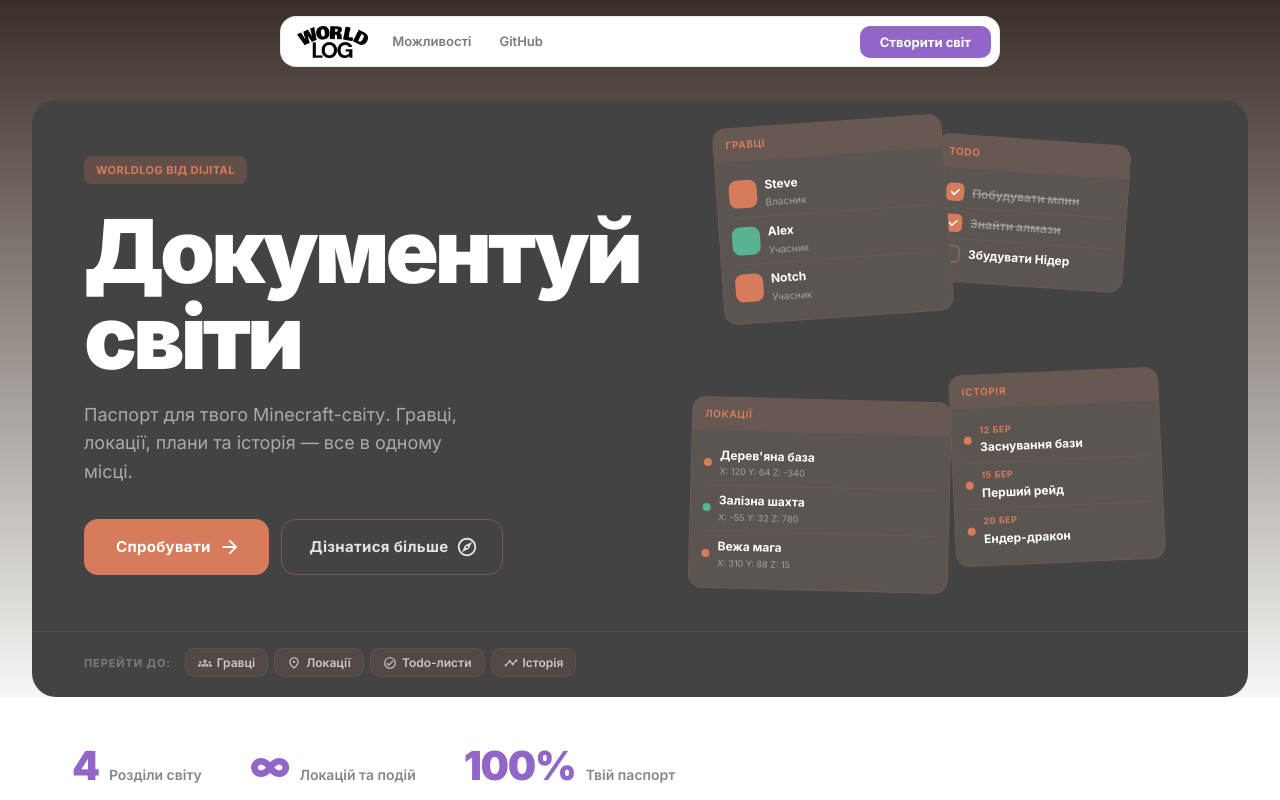
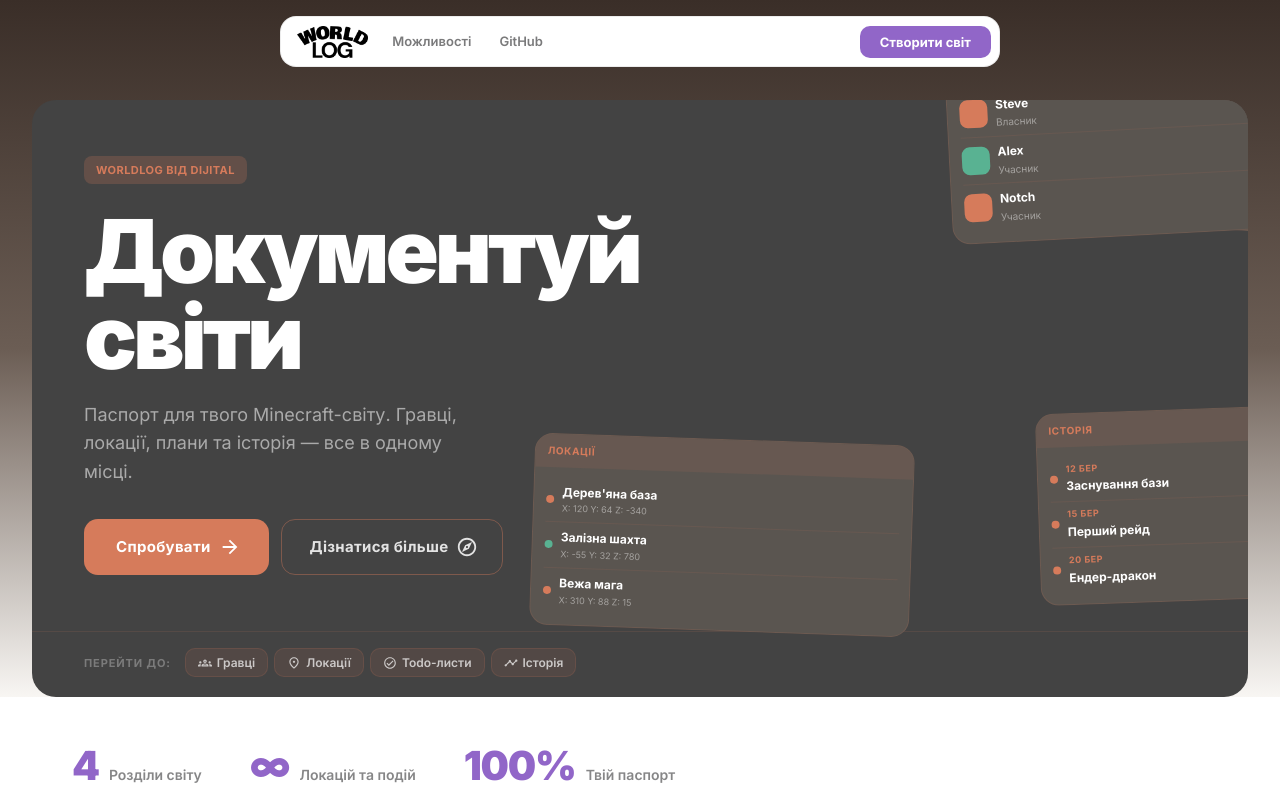
Before and after one commit to ttjelky/Worldlog, a React (Vite) app in the folder frontend/: page / in a window 1280 px wide. Shown: the top 800 px of the page. Built offline with nearby package versions, Linux system fonts and the light colour scheme; no server answers.

Commit message:
feat: nav pills oxidation, subtle section fade, big overflow mockup cards

```diff
--- a/frontend/src/features/landing/components/Hero/Hero.module.css
+++ b/frontend/src/features/landing/components/Hero/Hero.module.css
@@ -6,7 +6,7 @@
 
 .heroSection {
   padding: 88px 24px 0;
-  background: linear-gradient(180deg, #3a2e28 0%, #f8f6f3 100%);
+  background: linear-gradient(180deg, #3a2e28 0%, #6b5d54 50%, #f8f6f3 100%);
 }
 
 @media (min-width: 900px) {
@@ -148,13 +148,17 @@
     display: block;
     flex: 1;
     position: relative;
-    min-height: 380px;
+    min-height: 440px;
+    overflow: visible;
   }
 }
 
 .heroCollage {
   position: absolute;
-  inset: 30px 40px;
+  top: -40px;
+  right: -60px;
+  bottom: 60px;
+  left: -20px;
 }
 
 .heroNav {
@@ -201,13 +205,13 @@
   font-weight: 600;
   font-size: 12px;
   cursor: pointer;
-  transition: background 0.15s, border-color 0.15s, color 0.15s;
+  transition: background 1.2s ease, border-color 1.2s ease, color 1.2s ease;
 }
 
 .heroNavPill:hover {
-  background: rgba(214, 123, 91, 0.22);
-  border-color: rgba(214, 123, 91, 0.45);
-  color: #ffffff;
+  background: rgba(89, 178, 146, 0.18);
+  border-color: rgba(89, 178, 146, 0.40);
+  color: #59b292;
 }
 
 .heroNavPillIcon {
@@ -221,41 +225,41 @@
 .collageCard {
   position: absolute;
   background: #5a5550;
-  border-radius: 14px;
+  border-radius: 18px;
   overflow: hidden;
   border: 1px solid rgba(214, 123, 91, 0.15);
 }
 
 .collagePlayers {
-  width: 230px;
-  top: -2%;
-  left: 15%;
+  width: 320px;
+  top: -20px;
+  right: 40px;
   z-index: 3;
-  transform: rotate(-4deg);
+  transform: rotate(-3deg);
 }
 
 .collageLocations {
-  width: 260px;
-  bottom: 2%;
-  left: 10%;
+  width: 380px;
+  bottom: -60px;
+  left: -40px;
   z-index: 4;
-  transform: rotate(1.5deg);
+  transform: rotate(2deg);
 }
 
 .collageTodos {
-  width: 195px;
-  top: 2%;
-  right: 14%;
+  width: 280px;
+  top: 20px;
+  right: -40px;
   z-index: 2;
   transform: rotate(4deg);
 }
 
 .collageTimeline {
-  width: 210px;
-  bottom: 8%;
-  right: 8%;
+  width: 300px;
+  bottom: -30px;
+  right: -30px;
   z-index: 5;
-  transform: rotate(-2.5deg);
+  transform: rotate(-2deg);
 }
 
 .mockupHeader {
```
